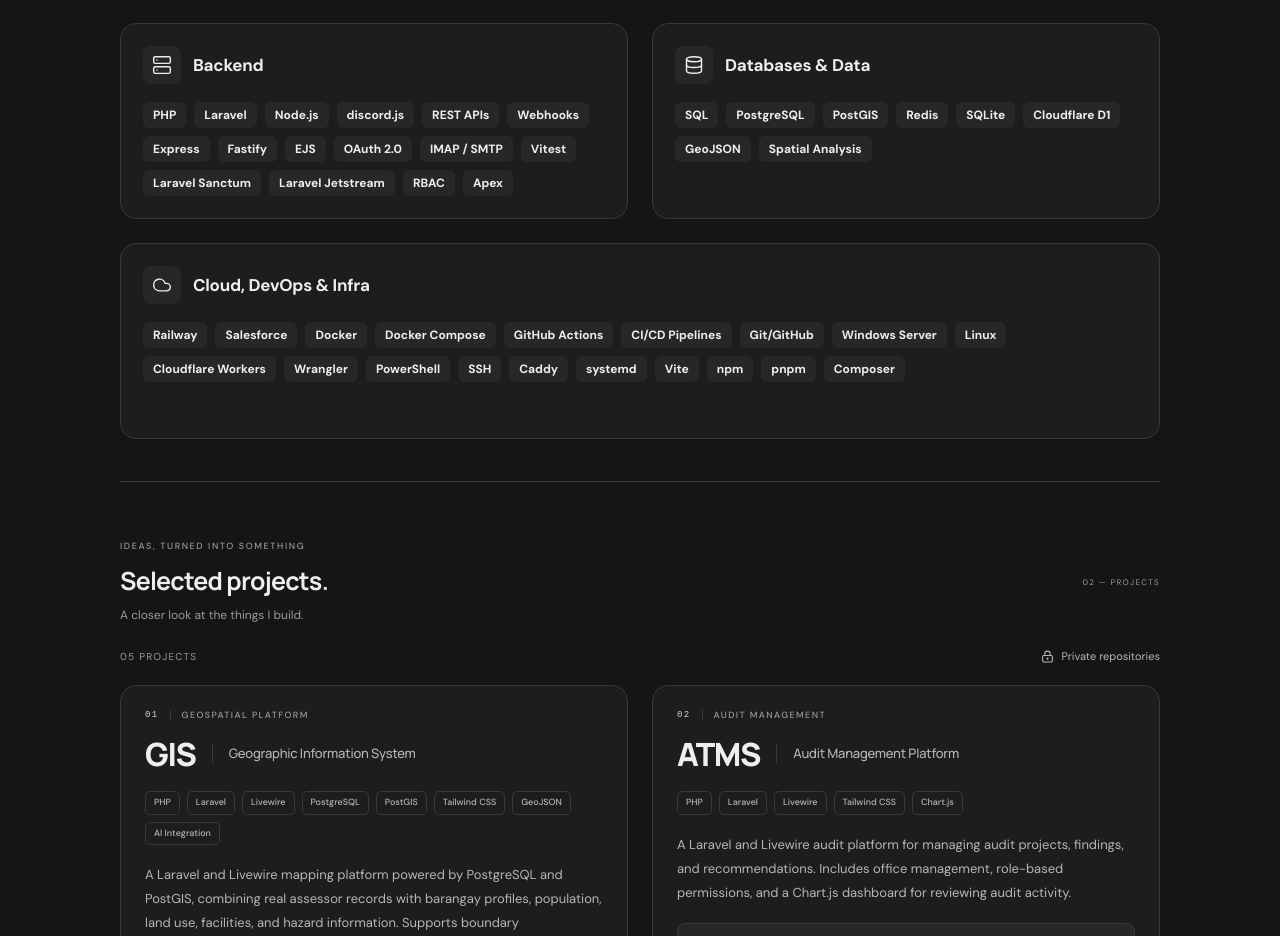
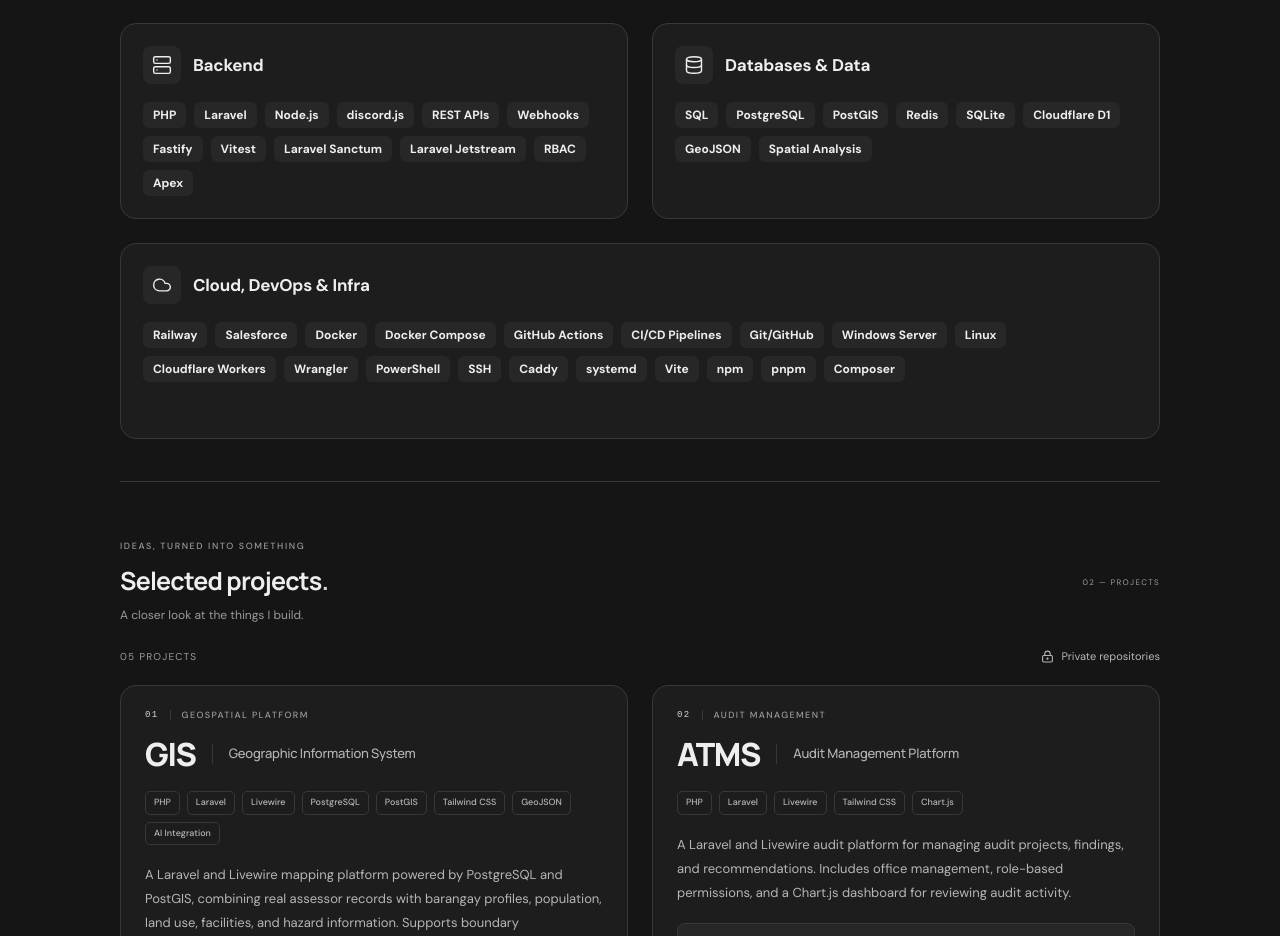
Before and after one commit to jeko-sukunapromax/portfolio-jericho, a React (Vite) app: page / in a window 1280 px wide. Shown: the part 2143-3079 px from the top of the page. Built offline with nearby package versions, Linux system fonts and the light colour scheme.

Commit message:
Remove selected backend tools while retaining Apex

```diff
--- a/src/content.ts
+++ b/src/content.ts
@@ -73,7 +73,7 @@ export const toolkitGroups: PortfolioToolGroup[] = [
     icon: "backend",
     tools: [
       "PHP", "Laravel", "Node.js", "discord.js", "REST APIs", "Webhooks",
-      "Express", "Fastify", "EJS", "OAuth 2.0", "IMAP / SMTP", "Vitest",
+      "Fastify", "Vitest",
       "Laravel Sanctum", "Laravel Jetstream", "RBAC", "Apex",
     ],
   },
```
